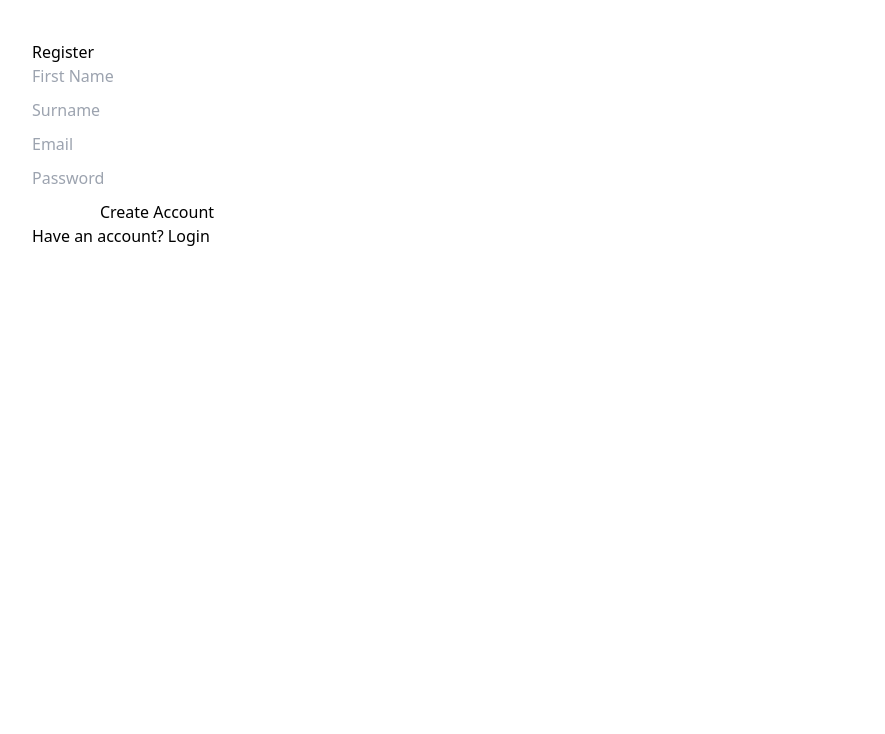
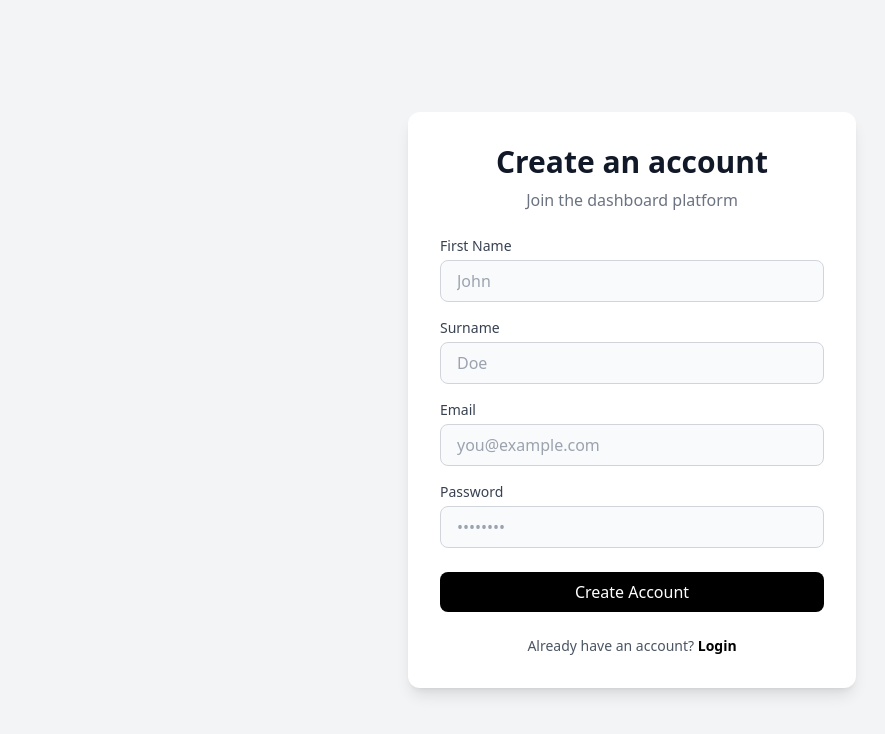
Before and after one commit to crhaxx/admin-dashboard, a React (Vite) app: page /register in a window 1280 px wide. Shown: the top 734 px of the page, without its empty margins (8-893 px from the left). Built offline with nearby package versions, Linux system fonts and the light colour scheme; no server answers; the database is empty.

Commit message:
Added design to login & register page

```diff
--- a/src/main.tsx
+++ b/src/main.tsx
@@ -1,4 +1,3 @@
-import React from "react";
 import ReactDOM from "react-dom/client";
 import AppRoutes from "./routes/AppRoutes";
 import { AuthProvider } from "./providers/AuthProvider";
@@ -7,7 +6,6 @@ import { ProductsProvider } from "./providers/ProductsProvider";
 
 
 ReactDOM.createRoot(document.getElementById('root')!).render(
-  <React.StrictMode>
     <AuthProvider>
       <ProductsProvider>
         <Toaster
@@ -23,5 +21,4 @@ ReactDOM.createRoot(document.getElementById('root')!).render(
       <AppRoutes />
       </ProductsProvider>
     </AuthProvider>
-  </React.StrictMode>,
 )
--- a/src/pages/authentication/LoginPage.tsx
+++ b/src/pages/authentication/LoginPage.tsx
@@ -3,15 +3,23 @@ import { useNavigate, useLocation, Link } from "react-router-dom";
 import { useAuth } from "../../providers/AuthProvider";
 
 export default function LoginPage() {
+  const { login, loading } = useAuth();
+  const navigate = useNavigate();
+  const location = useLocation();
+
   const [email, setEmail] = useState("");
   const [password, setPassword] = useState("");
   const [error, setError] = useState("");
 
-  const { login } = useAuth();
-  const navigate = useNavigate();
-  const location = useLocation();
+  const from = location.state?.from?.pathname || "/";
 
-  const from = location.state?.from?.pathname || "/";
+  if (loading) {
+    return (
+      <div className="h-screen flex items-center justify-center text-gray-600 dark:text-gray-300 text-xl">
+        Loading...
+      </div>
+    );
+  }
 
   const handleSubmit = async (e: React.FormEvent<HTMLFormElement>) => {
     e.preventDefault();
@@ -27,32 +35,67 @@ export default function LoginPage() {
   };
 
   return (
-    <div style={{ padding: "40px" }}>
-      <h1>Login</h1>
+    <div className="min-h-screen flex items-center justify-center bg-gray-100 dark:bg-gray-900 px-4">
+      <div className="w-full max-w-md bg-white dark:bg-gray-800 rounded-xl shadow-lg p-8">
 
-      <form onSubmit={handleSubmit} style={{ display: "flex", flexDirection: "column", width: "250px", gap: "10px" }}>
+        <h1 className="text-3xl font-semibold text-center text-gray-900 dark:text-white">
+          Welcome back
+        </h1>
+
+        <p className="text-center text-gray-500 dark:text-gray-400 mt-2 mb-6">
+          Sign in to your dashboard
+        </p>
+
+        <form onSubmit={handleSubmit} className="flex flex-col gap-4">
+
+          <div>
+            <label className="block text-sm font-medium text-gray-700 dark:text-gray-300 mb-1">
+              Email
+            </label>
             <input
               type="text"
-          placeholder="Email"
+              placeholder="you@example.com"
               value={email}
               onChange={(e) => setEmail(e.target.value)}
+              className="w-full px-4 py-2 rounded-lg border border-gray-300 dark:border-gray-700 bg-gray-50 dark:bg-gray-700 text-gray-900 dark:text-white focus:ring-2 focus:ring-black dark:focus:ring-gray-500 outline-none"
             />
+          </div>
 
+          <div>
+            <label className="block text-sm font-medium text-gray-700 dark:text-gray-300 mb-1">
+              Password
+            </label>
             <input
               type="password"
-          placeholder="Password"
+              placeholder="••••••••"
               value={password}
               onChange={(e) => setPassword(e.target.value)}
+              className="w-full px-4 py-2 rounded-lg border border-gray-300 dark:border-gray-700 bg-gray-50 dark:bg-gray-700 text-gray-900 dark:text-white focus:ring-2 focus:ring-black dark:focus:ring-gray-500 outline-none"
             />
+          </div>
 
-        {error && <p style={{ color: "red" }}>{error}</p>}
+          {error && (
+            <p className="text-red-500 text-sm">{error}</p>
+          )}
 
-        <button type="submit">Login</button>
+          <button
+            type="submit"
+            className="mt-2 w-full py-2 bg-black dark:bg-gray-700 text-white rounded-lg font-medium hover:opacity-90 transition"
+          >
+            Login
+          </button>
         </form>
-      <p>
-  Don’t have an account? <Link to="/register">Register</Link>
+
+        <p className="text-center text-gray-600 dark:text-gray-400 mt-6 text-sm">
+          Don’t have an account?{" "}
+          <Link
+            to="/register"
+            className="text-black dark:text-white font-semibold hover:underline"
+          >
+            Register
+          </Link>
         </p>
-
+      </div>
     </div>
   );
 }
--- a/src/pages/authentication/RegisterPage.tsx
+++ b/src/pages/authentication/RegisterPage.tsx
@@ -26,43 +26,102 @@ export default function RegisterPage() {
   };
 
   return (
-    <div style={{ padding: "40px" }}>
-      <h1>Register</h1>
+    <div className="min-h-screen flex items-center justify-center bg-gray-100 dark:bg-gray-900 px-4">
+      <div className="w-full max-w-md bg-white dark:bg-gray-800 rounded-xl shadow-lg p-8">
 
-      <form onSubmit={handleSubmit} style={{ display: "flex", flexDirection: "column", width: "250px", gap: "10px" }}>
+        <h1 className="text-3xl font-semibold text-center text-gray-900 dark:text-white">
+          Create an account
+        </h1>
+
+        <p className="text-center text-gray-500 dark:text-gray-400 mt-2 mb-6">
+          Join the dashboard platform
+        </p>
+
+        <form onSubmit={handleSubmit} className="flex flex-col gap-4">
+
+          <div>
+            <label className="block text-sm font-medium text-gray-700 dark:text-gray-300 mb-1">
+              First Name
+            </label>
             <input
               type="text"
-          placeholder="First Name"
+              placeholder="John"
               value={name}
-          onChange={(e: React.ChangeEvent<HTMLInputElement>) => setName(e.target.value)}
+              onChange={(e) => setName(e.target.value)}
+              className="w-full px-4 py-2 rounded-lg border border-gray-300 dark:border-gray-700
+                         bg-gray-50 dark:bg-gray-700 text-gray-900 dark:text-white
+                         focus:ring-2 focus:ring-black dark:focus:ring-gray-500 outline-none"
             />
+          </div>
+
+          <div>
+            <label className="block text-sm font-medium text-gray-700 dark:text-gray-300 mb-1">
+              Surname
+            </label>
             <input
               type="text"
-          placeholder="Surname"
+              placeholder="Doe"
               value={lastname}
-          onChange={(e: React.ChangeEvent<HTMLInputElement>) => setLastname(e.target.value)}
+              onChange={(e) => setLastname(e.target.value)}
+              className="w-full px-4 py-2 rounded-lg border border-gray-300 dark:border-gray-700
+                         bg-gray-50 dark:bg-gray-700 text-gray-900 dark:text-white
+                         focus:ring-2 focus:ring-black dark:focus:ring-gray-500 outline-none"
             />
+          </div>
+
+          <div>
+            <label className="block text-sm font-medium text-gray-700 dark:text-gray-300 mb-1">
+              Email
+            </label>
             <input
               type="email"
-          placeholder="Email"
+              placeholder="you@example.com"
               value={email}
-          onChange={(e: React.ChangeEvent<HTMLInputElement>) => setEmail(e.target.value)}
+              onChange={(e) => setEmail(e.target.value)}
+              className="w-full px-4 py-2 rounded-lg border border-gray-300 dark:border-gray-700
+                         bg-gray-50 dark:bg-gray-700 text-gray-900 dark:text-white
+                         focus:ring-2 focus:ring-black dark:focus:ring-gray-500 outline-none"
             />
+          </div>
 
+          <div>
+            <label className="block text-sm font-medium text-gray-700 dark:text-gray-300 mb-1">
+              Password
+            </label>
             <input
               type="password"
-          placeholder="Password"
+              placeholder="••••••••"
               value={password}
-          onChange={(e: React.ChangeEvent<HTMLInputElement>) => setPassword(e.target.value)}
+              onChange={(e) => setPassword(e.target.value)}
+              className="w-full px-4 py-2 rounded-lg border border-gray-300 dark:border-gray-700
+                         bg-gray-50 dark:bg-gray-700 text-gray-900 dark:text-white
+                         focus:ring-2 focus:ring-black dark:focus:ring-gray-500 outline-none"
             />
+          </div>
 
-        {error && <p style={{ color: "red" }}>{error}</p>}
+          {error && (
+            <p className="text-red-500 text-sm">{error}</p>
+          )}
 
-        <button type="submit">Create Account</button>
+          <button
+            type="submit"
+            className="mt-2 w-full py-2 bg-black dark:bg-gray-700 text-white rounded-lg
+                       font-medium hover:opacity-90 transition"
+          >
+            Create Account
+          </button>
         </form>
-      <p>
-  Have an account? <Link to="/login">Login</Link>
+
+        <p className="text-center text-gray-600 dark:text-gray-400 mt-6 text-sm">
+          Already have an account?{" "}
+          <Link
+            to="/login"
+            className="text-black dark:text-white font-semibold hover:underline"
+          >
+            Login
+          </Link>
         </p>
+      </div>
     </div>
   );
 }
--- a/src/providers/AuthProvider.tsx
+++ b/src/providers/AuthProvider.tsx
@@ -47,14 +47,13 @@ export function AuthProvider({ children }: AuthProviderProps) {
   useEffect(() => {
     const unsub = onAuthStateChanged(auth, async (firebaseUser) => {
       if (firebaseUser) {
-      // Load Firestore profile
         const snap = await getDoc(doc(db, "users", firebaseUser.uid));
 
         if (snap.exists()) {
           setUser({
             uid: firebaseUser.uid,
             email: firebaseUser.email,
-          ...snap.data(), // firstName, lastName, etc.
+            ...snap.data(),
           });
         } else {
           setUser(firebaseUser);
@@ -78,9 +77,18 @@ export function AuthProvider({ children }: AuthProviderProps) {
     }
   };
 
-  const register = async (firstName: string, lastName: string, email: string, password: string) => {
+  const register = async (
+    firstName: string,
+    lastName: string,
+    email: string,
+    password: string
+  ) => {
     try {
-    const userCred = await createUserWithEmailAndPassword(auth, email, password);
+      const userCred = await createUserWithEmailAndPassword(
+        auth,
+        email,
+        password
+      );
 
       await setDoc(doc(db, "users", userCred.user.uid), {
         firstName,
```
Lines whose indentation alone changed are shown as unchanged.
